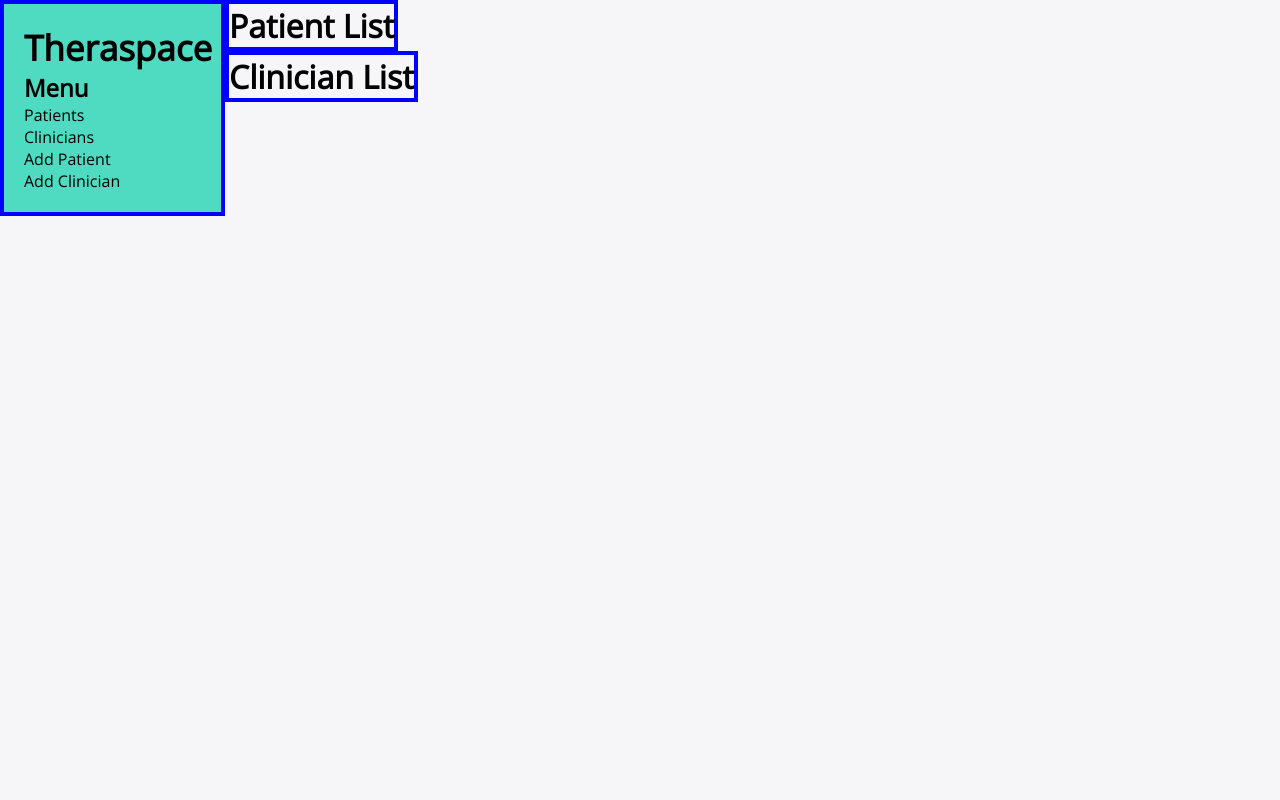
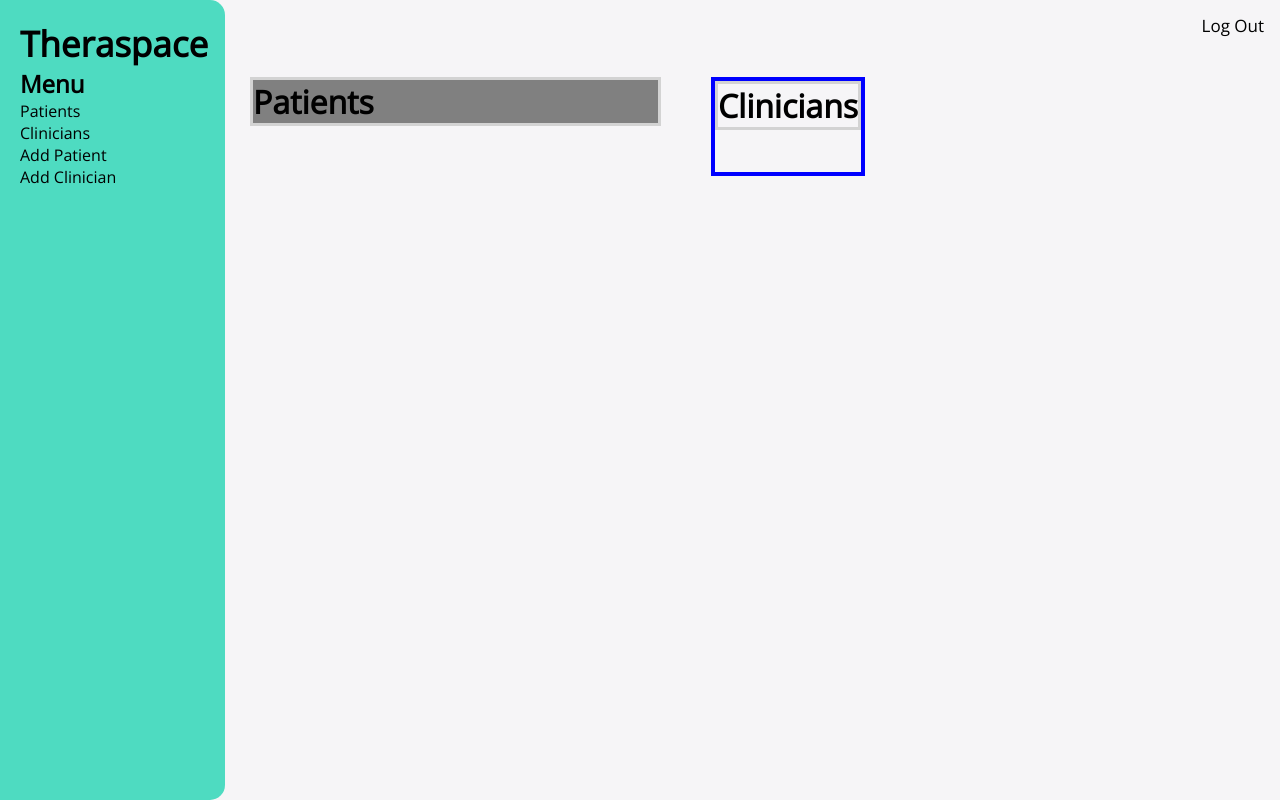
Before and after one commit to dsamala/theraspace, a Django app: page / in a window 1280 px wide. Run offline with Django 4.2, Linux system fonts and the light colour scheme; the visitor is signed in with stand-in values (Sample User, id 1); data that the repository does not hold is empty.

Commit message:
continuation of css for home view

```diff
--- a/main_app/static/styles/styles.css
+++ b/main_app/static/styles/styles.css
@@ -17,6 +17,7 @@ form {
     display: flex;
     flex-direction: column;
 }
+
 
 :root{
     --teal: #4EDBC1;
@@ -120,10 +121,12 @@ form {
 .list-container{
     display: flex;
     flex-direction: row;
-    flex-wrap: wrap;
+    height: 50%;
+    max-height: 100vh;
+    max-width: 100vw;
+    width: 50%;
+    margin-top: 6%;
 
-    height: 50%;
-    width: 350px;
 }
 
 .side-nav{
@@ -132,14 +135,39 @@ form {
     top: 0;
     left: 0;
     width: 225px;
-    height: 100%;
+    height: 100vh;
+    max-height: 100%;
     padding: 20px;
-   background-color: var(--teal);
-    border: solid 4px blue;
+    background-color: var(--teal);
+    border-radius: 0px 15px 15px 0px;
+}
+
+.top-nav{
+    overflow:hidden;
+    width: 100%;
+    max-width: 100%;
+}
+.top-nav a{
+    float: right;
+    text-align: center;
+    padding: 14px 16px;
+    font-size: 17px;
+}
+
+.homelink:hover{
+    color: white;
+}
+
+.list-header{
+    border: 3px solid lightgray;
+
 }
 
 .patient-list{
-    border: solid 4px blue;
+    background-color: gray;
+    margin: 0px 50px 50px 25px;
+    width: 100em;
+    max-width: 100vw;
 }
 
 .clinician-list{
--- a/main_app/templates/home.html
+++ b/main_app/templates/home.html
@@ -4,34 +4,36 @@
 <div class="home-container">
 
     <div class="side-nav">
-        <a href="/"><h1 class="logo-title">Theraspace</h1></a>
+        <a class="homelink" href="/"><h1 class="logo-title">Theraspace</h1></a>
         <h2>Menu</h2>
-        <a href="/patients">Patients</a>
-        <a href="/clinicians">Clinicians</a>
-        <a href="patients/new">Add Patient</a>
-        <a href="clinician/new">Add Clinician</a>
-
+        <a class="homelink" href="/patients">Patients</a>
+        <a class="homelink" href="/clinicians">Clinicians</a>
+        <a class="homelink" href="patients/new">Add Patient</a>
+        <a class="homelink" href="clinician/new">Add Clinician</a>
     </div>
 
     <div class="list-container">
 
         <div class="patient-list">
-            <h1>Patient List</h1>
+            <h1 class="list-header">Patients</h1>
             {% for patient in patients %}
                 <p>{{patient.firstname}}</p>
                 <p>{{patient.age}}</p>
             {% endfor %}
         </div>
 
-
-
         <div class="clinician-list">
-            <h1>Clinician List</h1>
+            <h1 class="list-header">Clinicians</h1>
             {%for clinician in clinicians %}
                 <p>{{clinician.name}}</p>
                 <p>{{clinician.discipline}}</p>
             {% endfor %}
         </div>
     </div>
+    <div class="top-nav">
+        <a class="homelink" href="/logout">Log Out</a>
+
+    </div>
+
 </div>
 {% endblock %}
--- a/main_app/templates/patient_list.html
+++ b/main_app/templates/patient_list.html
@@ -17,7 +17,7 @@
         </form>
         <a href="/patients">Patients</a>
         <a href="/clinicians">Clinicians</a>
-        <a href="/patient/new">Add Patient</a>
+        <a href="/patients/new">Add Patient</a>
 
     </div>
 
```
